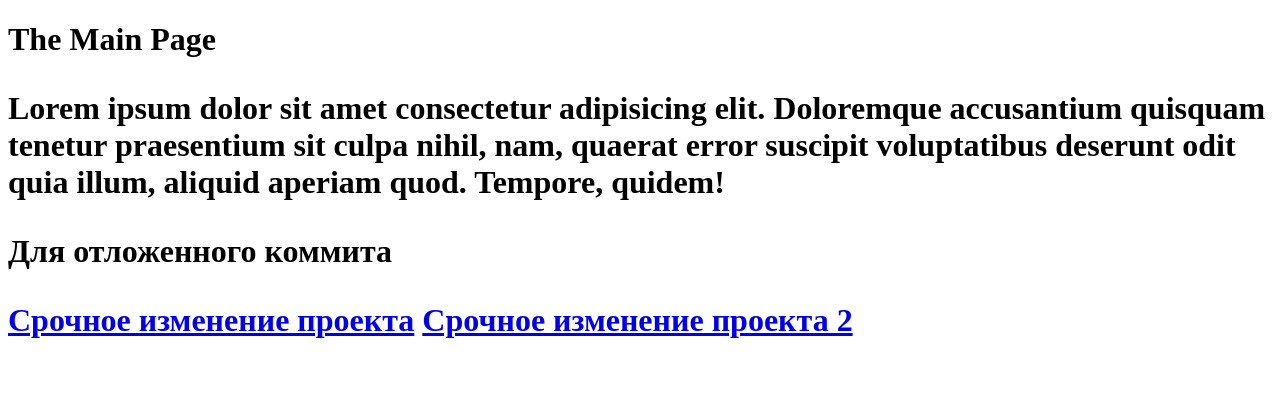
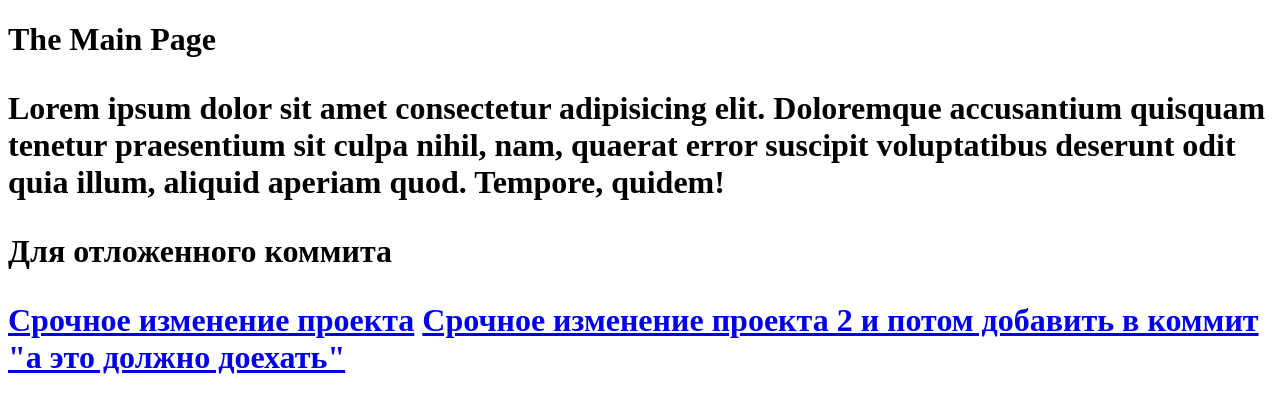
Before and after one commit to DanilMaiorov/ConsoleApp_1, a plain HTML site: page index.html in a window 1280 px wide. Drawn offline with Linux system fonts and the light colour scheme.

Commit message:
before amend

```diff
--- a/index.html
+++ b/index.html
@@ -18,7 +18,7 @@
 
     <a href="#">Срочное изменение проекта</a>
 
-    <a href="#">Срочное изменение проекта 2</a>
+    <a href="#">Срочное изменение проекта 2 и потом добавить в коммит "а это должно доехать"</a>
 </body>
 
 </html>
```
